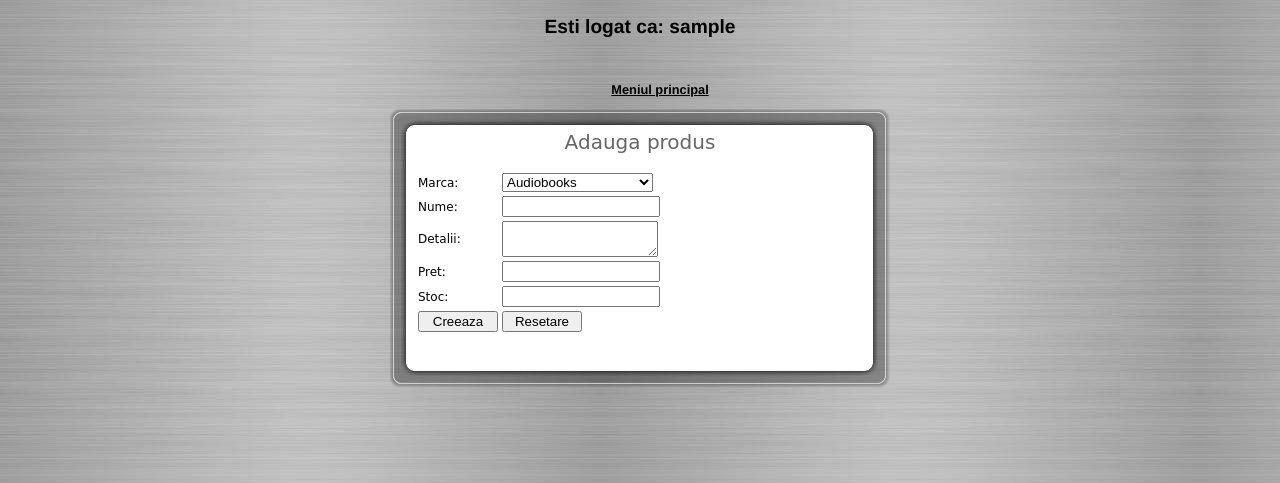
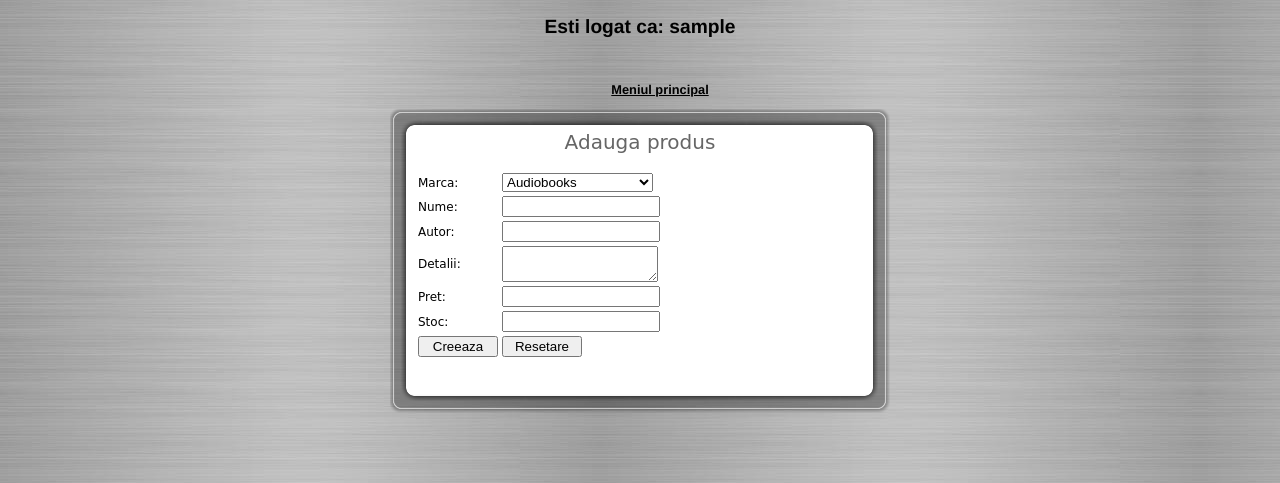
Before and after one commit to Denisa20/MDS, a PHP site: page /Proiect/admin/adauga_produs.php in a window 1280 px wide. Shown: the top 483 px of the page. Run offline with PHP 8.4, Linux system fonts and the light colour scheme; the visitor is signed in with stand-in values (Sample User, id 1); data comes from the database, SQL or seed files in the repository.

Commit message:
documentatie?!

```diff
--- a/admin/adauga_produs.php
+++ b/admin/adauga_produs.php
@@ -66,7 +66,7 @@ $fieldname = 'file';
 		   <a href="adauga_produs.php">Inapoi</a>';
 		   echo '</div></div><div class="jos"></div></div></div>';exit;}
 
-	 $sql="INSERT INTO produse (id,idc,nume,pret,detalii,stoc) VALUES ('','".$_POST['idc']."','".$_POST['nume']."','".$_POST['pret']."','".$_POST['detalii']."','".$_POST['stoc']."')";
+	 $sql="INSERT INTO produse (id,idc,nume,autor,pret,detalii,stoc) VALUES ('','".$_POST['idc']."','".$_POST['nume']."','".$_POST['autor']."','".$_POST['pret']."','".$_POST['detalii']."','".$_POST['stoc']."')";
 		mysqli_query($GLOBALS['con'], $sql);
 		print 'Produsul <b>'.$_POST['nume'].'</b> cu pretul <b>'.$_POST['pret'].'</b> RON a fost adaugata in baza de date!<br>
 		  <a href="index.php">Inapoi la meniu</a><br><a href="adauga_produs.php">Adauga un alt produs</a>';
@@ -88,6 +88,7 @@ echo '<option value="'.$row['idc'].'">'.$row['cat'].'</option>';}
 </select>
 </td></tr>
 <tr><td>Nume: </td><td><input type="text" name="nume" /></td></tr>
+<tr><td>Autor: </td><td><input type="text" name="autor" /></td></tr>
 <tr><td>Detalii: </td><td><textarea name="detalii"></textarea></td></tr>
 <tr><td>Pret: </td><td><input type="text" name="pret" /></td></tr>
 <tr><td>Stoc: </td><td><input type="text" name="stoc" /></td></tr>
--- a/login_page.php
+++ b/login_page.php
@@ -351,7 +351,7 @@ if (isset($_SESSION['valid_client'])) //modificare utilizator
 	{
 if(isset($_GET['action']) && $_GET['action'] == "modif") {
 		if($_POST['mail']=="") {echo 'Trebuie sa completati mail-ul ';exit;}
-			$sql="UPDATE `pc_base`.`utilizator` SET `nume` = '".$_POST['nume']."',
+			$sql="UPDATE `baza_de_date`.`utilizator` SET `nume` = '".$_POST['nume']."',
 				`prenume` 	= '".$_POST['prenume']."',
 				`cnp` 		= '".$_POST['cnp']."',
 				`telefon` 	= '".$_POST['telefon']."',
@@ -436,7 +436,7 @@ if(isset($_GET['action']) && $_GET['action'] == "change_pass_final") {
 		}
 		else
 		{
-			$sql="UPDATE `pc_base`.`utilizator` SET `password` = md5('".$_POST['new_pass']."')
+			$sql="UPDATE `baza_de_date`.`utilizator` SET `password` = md5('".$_POST['new_pass']."')
 				WHERE `utilizator`.`id_utilizator` =".$id_utilizator." LIMIT 1 ";
 			mysqli_query($GLOBALS['con'], $sql);
 				print '<h3> Parola a fost modificata </h3>.<br><br>';
```
Also changed, not shown: 1 other file.
